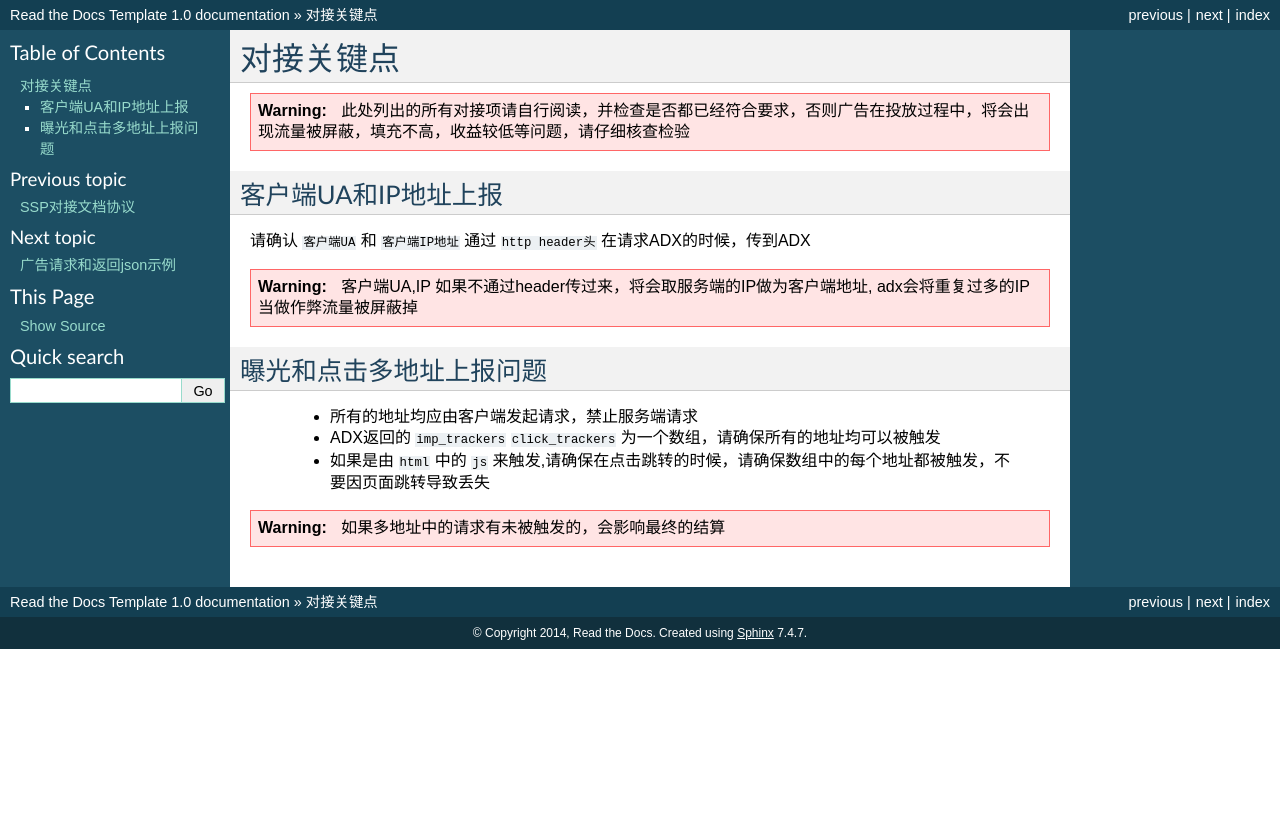
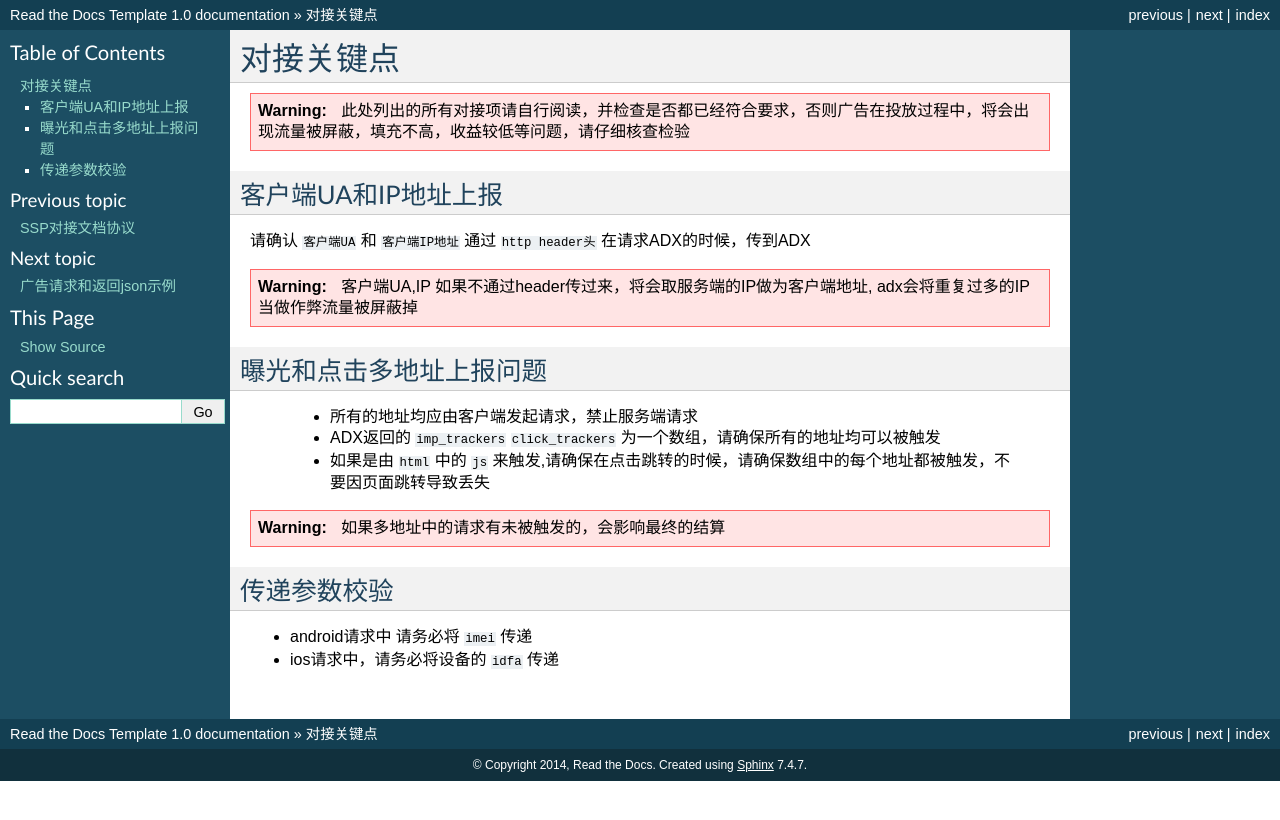
Before and after one commit to yumimobi/adx_ssp_doc, a Sphinx documentation site: the page built from docs/import_step.rst, in a window 1280 px wide. Shown: the top 820 px of the page. Built offline with Sphinx 7.4.7, drawn with Linux system fonts in a browser that asks for light colours.

Commit message:
添加请求参数注意事项

```diff
--- a/docs/import_step.rst
+++ b/docs/import_step.rst
@@ -19,3 +19,11 @@
  * 如果是由 ``html`` 中的 ``js`` 来触发,请确保在点击跳转的时候，请确保数组中的每个地址都被触发，不要因页面跳转导致丢失
 
 .. warning:: 如果多地址中的请求有未被触发的，会影响最终的结算
+
+
+传递参数校验
+------------
+
+* android请求中 请务必将  ``imei`` 传递
+
+* ios请求中，请务必将设备的  ``idfa`` 传递
```
